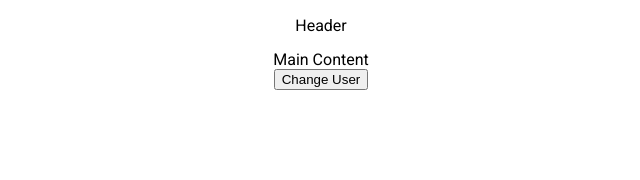
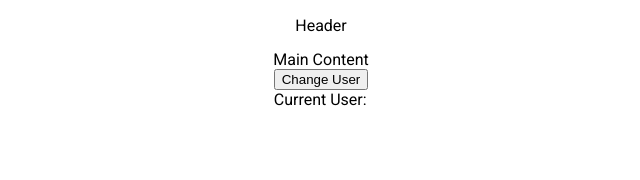
Before and after one commit to dunsd/runeterra-project, a React (Create React App) app: page / in a window 1280 px wide. Shown: the top 180 px of the page, without its empty margins (319-959 px from the left). Built offline with nearby package versions, Linux system fonts and the light colour scheme.

Commit message:
Add display of current user

```diff
--- a/src/components/UserForm.js
+++ b/src/components/UserForm.js
@@ -47,6 +47,11 @@ const UserForm = () => {
                 </form>
             }
 
+            <div>
+                Current User: {userName}
+            </div>
+
+
         </div>
     )
 }
```
